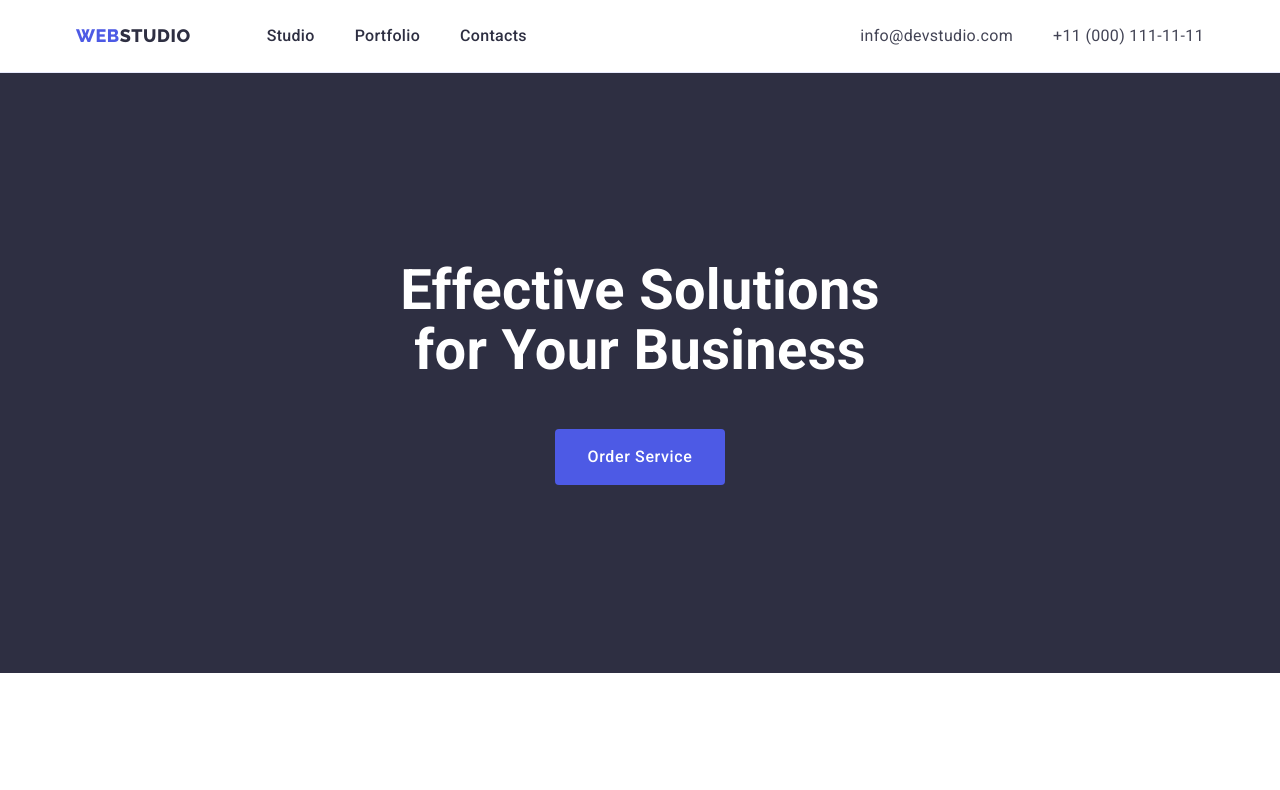
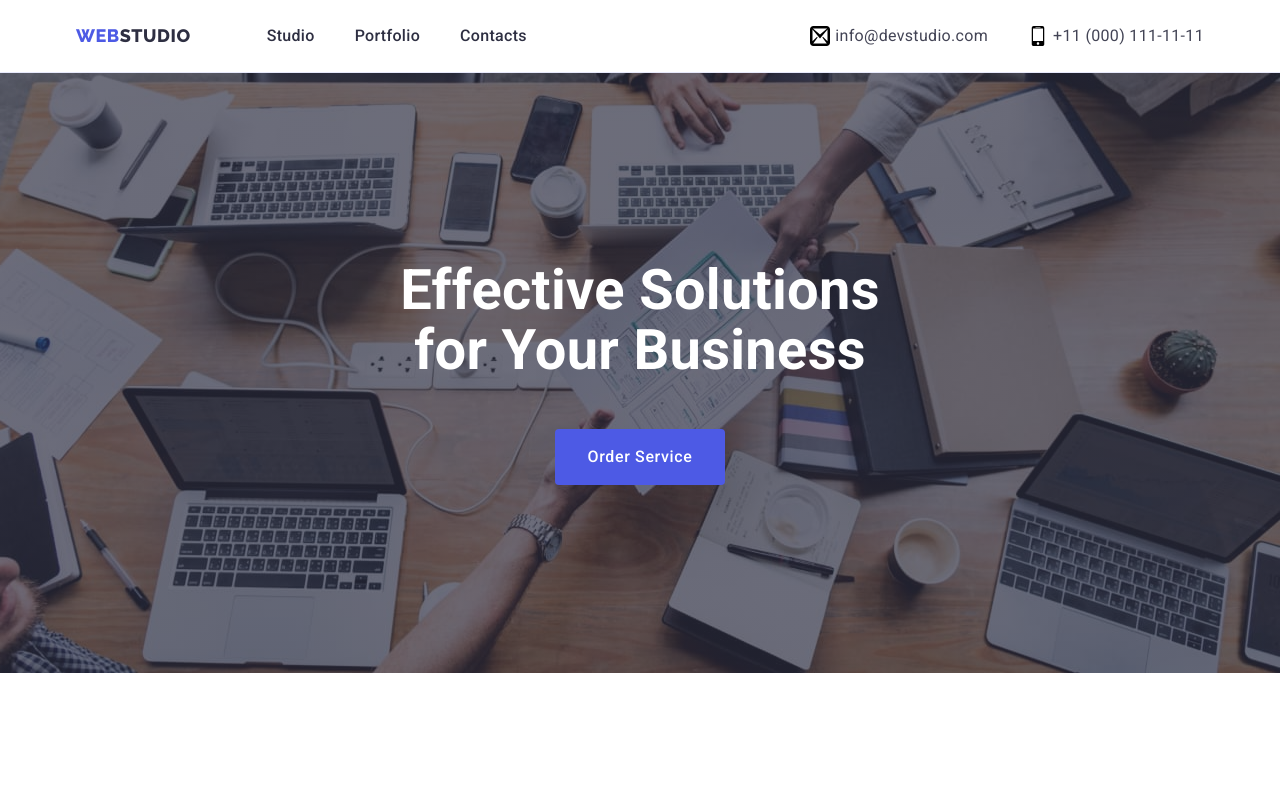
Before and after one commit to lezver/goit-markup-hw-04, a plain HTML site: page index.html in a window 1280 px wide. Shown: the top 790 px of the page. Drawn offline with nearby package versions, Linux system fonts and the light colour scheme.

Commit message:
mini change

```diff
--- a/css/style.css
+++ b/css/style.css
@@ -7,6 +7,7 @@
   --light-slate: #8e8f99;
   --cornflower: #e7e9fc;
   --cloud: #f4f4fd;
+  --grey: #2e2f42b2;
 }
 
 body {
@@ -100,16 +101,32 @@ img {
   display: flex;
   gap: 40px;
 }
+.contacts-item {
+  display: flex;
+}
+.tel {
+  fill: var(--slate);
+}
 .contacts-link {
   color: var(--slate);
+  display: flex;
+  align-items: center;
+}
+.contacts-link > svg {
+  margin-right: 5px;
 }
 .contacts-link:focus,
 .contacts-link:hover {
   color: var(--iris);
 }
+.contacts-link:focus > svg,
+.contacts-link:hover > svg {
+  fill: var(--iris);
+}
 /* ==================== Hero ==================== */
 .hero {
-  background: var(--navy-blue);
+  background: linear-gradient(rgba(46, 47, 66, 0.7), rgba(46, 47, 66, 0.7)),
+    url('../images/bg-hero.jpg') no-repeat center/cover;
   text-align: center;
   padding: 188px 0;
 }
@@ -191,6 +208,7 @@ img {
 }
 .our-team-item {
   text-align: center;
+  box-shadow: 0px 2px 1px 0px #2e2f4214, 0px 1px 1px 0px #2e2f4229;
 }
 .our-team-box {
   padding: 32px 16px;
@@ -236,6 +254,7 @@ img {
 }
 .portfolio-item {
   max-width: 360px;
+  box-shadow: 0px 1px 6px 0px #2e2f4214;
 }
 .portfolio-box {
   padding: 32px 16px;
--- a/index.html
+++ b/index.html
@@ -39,16 +39,22 @@
         <ul class="contacts-items list-style">
           <li class="contacts-item">
             <a
-              class="contacts-link link"
+              class="contacts-link link mail"
               href="mailto:info@devstudio.com"
               target="_blank"
               rel=" noopener , nofollow , noreferrer"
             >
+              <svg width="20" height="20">
+                <use href="./images/symbol-defs.svg#icon-contact-mail"></use>
+              </svg>
               info@devstudio.com
             </a>
           </li>
           <li class="contacts-item">
             <a class="contacts-link link" href="tel:+110001111111">
+              <svg width="20" height="20">
+                <use href="./images/symbol-defs.svg#icon-contact-mobile"></use>
+              </svg>
               +11 (000) 111-11-11
             </a>
           </li>
```
Also changed, not shown: images/bg-hero.jpg (added), images/symbol-defs.svg (added).
